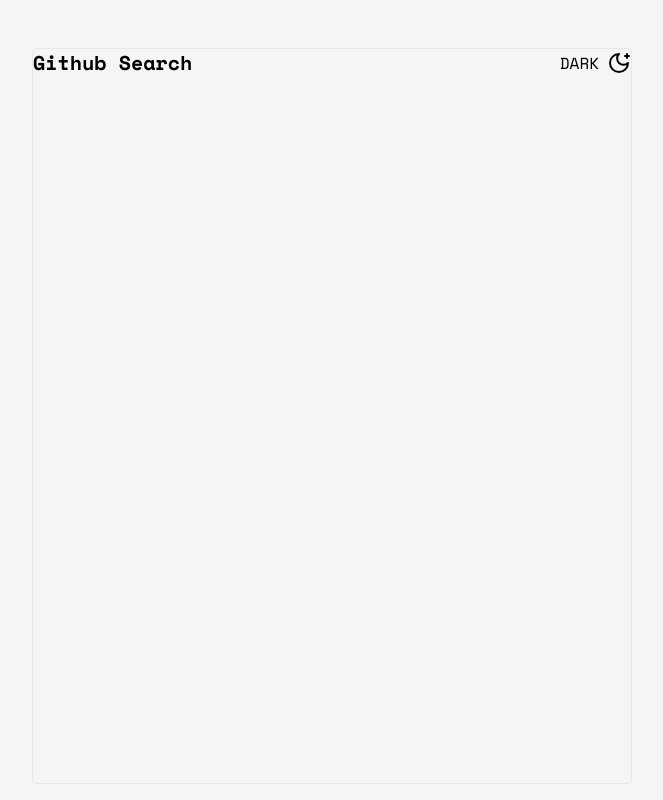
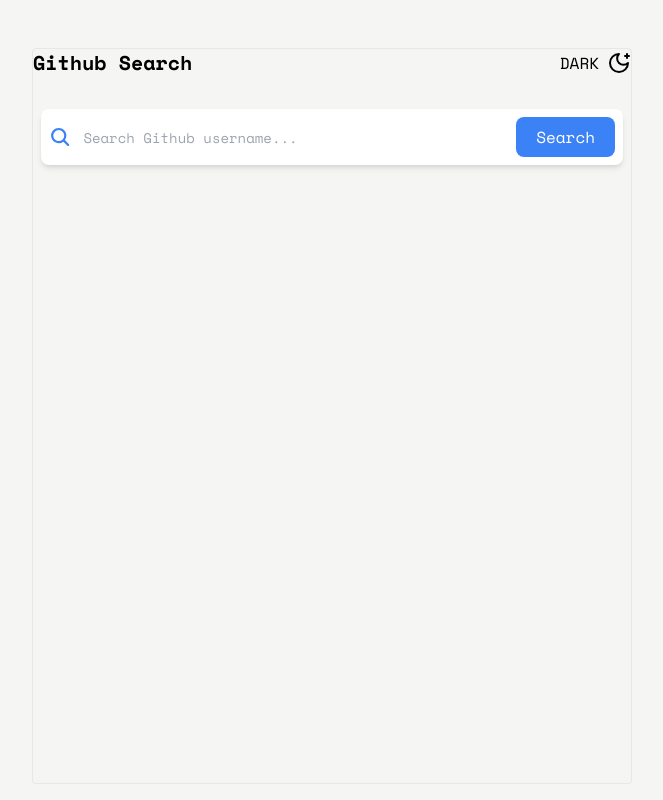
Before and after one commit to eziz-tajiev/github-search, a Next.js app: page / in a window 1280 px wide. Shown: the whole page, without its empty margins (308-971 px from the left). Built offline with nearby package versions, Linux system fonts and the light colour scheme.

Commit message:
styled search components

```diff
--- a/src/app/page.tsx
+++ b/src/app/page.tsx
@@ -1,5 +1,5 @@
 import DarkLightBtn from "@/components/DarkLIghtBtn";
-import Image from "next/image";
+import SearchBtn from "@/components/SearchBtn";
 
 export default function Home() {
   return (
@@ -13,6 +13,7 @@ export default function Home() {
         {/* search and main */}
         <section>
           {/* search and btn */}
+          <SearchBtn />
           <main></main>
         </section>
 
--- /dev/null
+++ b/src/components/SearchBtn.tsx
@@ -0,0 +1,21 @@
+import React from "react";
+import { IoSearch } from "react-icons/io5";
+
+
+export default function SearchBtn() {
+    return (
+        <form className="flex items-center gap-2 shadow-md focus-within:ring-2 dark:focus-within:ring-gray-200
+         focus-within:ring-slate-800 p-2 rounded-lg dark:bg-slate-800 bg-white  mx-2">
+            <section className="flex items-center h-full gap-2 w-full">
+                {/* search icon */}
+                <IoSearch className="text-2xl text-blue-500" />
+            <input
+            placeholder="Search Github username..."
+            className="w-full h-[40px] rounded bg-inherit outline-none px-1 text-sm"
+            type="text" />
+           </section>
+           <button className="rounded-lg bg-blue-500 px-5 py-2 text-white hover:opacity-80 transition-all">Search</button>
+        </form>
+
+    )
+}
```
